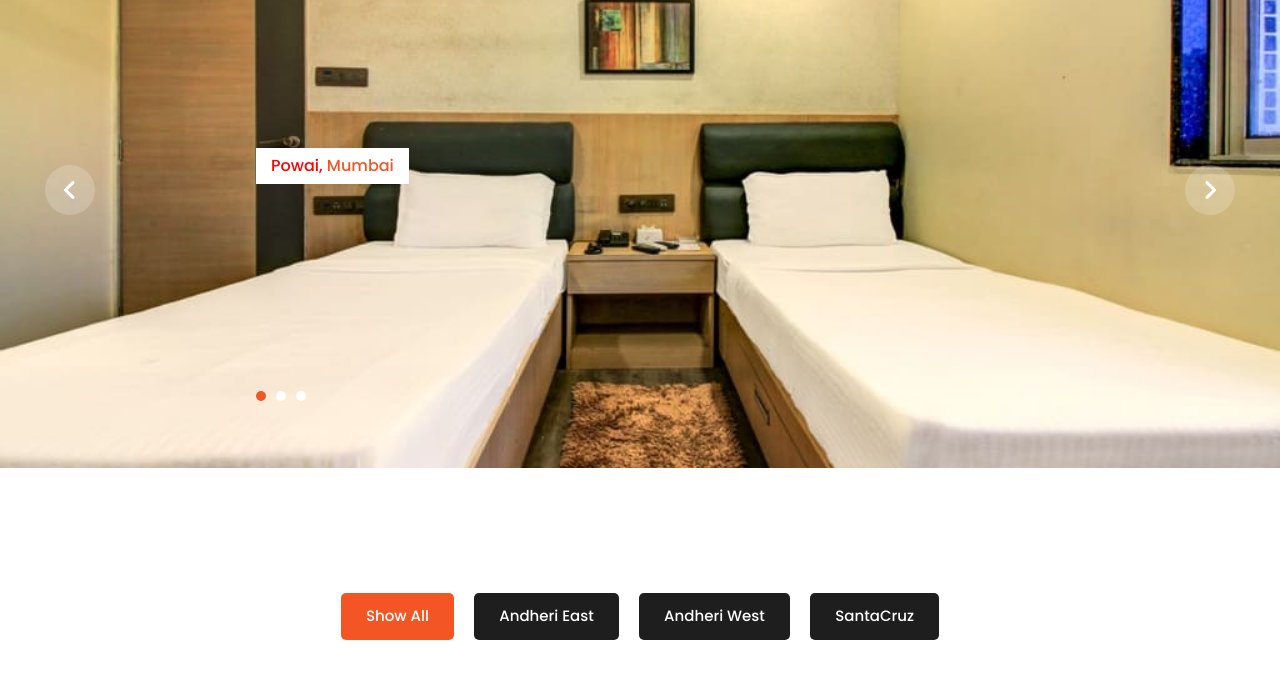
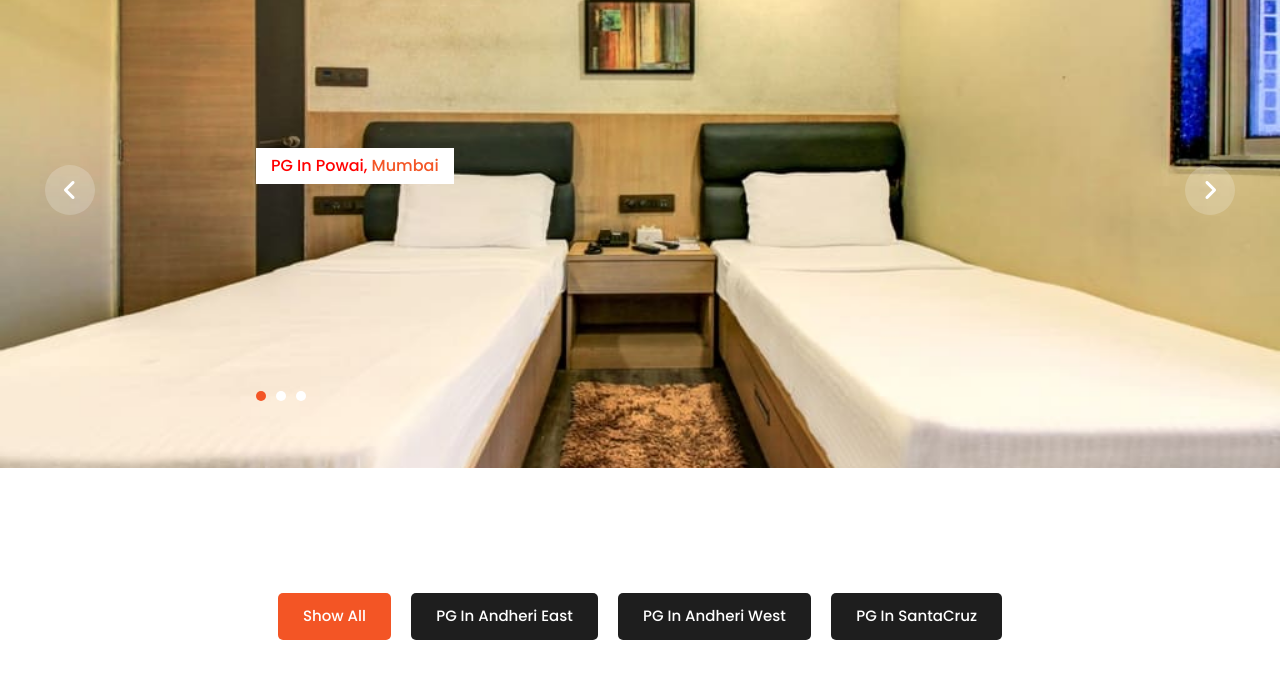
Before and after one commit to gauravexampil/zeststays, a plain HTML site: page index.html in a window 1280 px wide. Shown: the part 123-800 px from the top of the page. Drawn offline with nearby package versions, Linux system fonts and the light colour scheme.

Commit message:
pg added

```diff
--- a/index.html
+++ b/index.html
@@ -5,6 +5,8 @@
 
     <meta charset="utf-8">
     <meta name="viewport" content="width=device-width, initial-scale=1, shrink-to-fit=no">
+    <meta name="description" content="Get the best Hospitality with Zest Stays. We provide Paying guest Service across Mumbai for your easy stay.We take care of your requirements, and this is how we become best in our business. We make sure to provide all necessary facilities to you over a phone call.We have more than 50 flats in this society for our customers and 100+ bed available. With facilities like cleaning , washing machine , fridge , telivision are complimentary. ">
+    <meta name="keywords" content="Pg in andheri, pg in powai, pg in mumbai, pg in sakinaka ,pg in andheri east , Pg in andheri west , Pg in Versova , Pg near IIT Powai">
     <link href="https://fonts.googleapis.com/css2?family=Poppins:wght@100;200;300;400;500;600;700;800;900&display=swap" rel="stylesheet">
 
     <title>Zest Stays</title>
@@ -91,19 +93,19 @@
     <div class="owl-carousel owl-banner" >
       <div class="item item-1">
         <div class="header-text">
-          <span class="category" style="color: red;">Powai, <em>Mumbai</em></span>
+          <span class="category" style="color: red;">PG in Powai, <em>Mumbai</em></span>
           <!-- <h2 style="color: black;">Hurry!<br>Get the Rooms for you</h2> -->
         </div>
       </div>
       <div class="item item-2">
         <div class="header-text">
-          <span class="category" style="color: red;">Andheri East, <em>Mumbai</em></span>
+          <span class="category" style="color: red;">PG in Andheri East, <em>Mumbai</em></span>
           <!-- <h2>Be Quick!<br>Get the best villa in town</h2> -->
         </div>
       </div>
       <div class="item item-3">
         <div class="header-text">
-          <span class="category" style="color: red;">IIT Bombay, <em>Mumbai</em></span>
+          <span class="category" style="color: red;">PG in Andheri West, <em>Mumbai</em></span>
           <!-- <h2>Act Now!<br>Get the highest level penthouse</h2> -->
         </div>
       </div>
@@ -118,13 +120,13 @@
         <a class="is_active" href="#!" data-filter="*">Show All</a>
       </li>
       <li>
-        <a href="#!" data-filter=".adv">Andheri East</a>
+        <a href="#!" data-filter=".adv">PG in Andheri East</a>
       </li>
       <li>
-        <a href="#!" data-filter=".str">Andheri West</a>
+        <a href="#!" data-filter=".str">PG in Andheri West</a>
       </li>
       <li>
-        <a href="#!" data-filter=".rac">SantaCruz</a>
+        <a href="#!" data-filter=".rac">PG in SantaCruz</a>
       </li>
 
     </ul>
```
